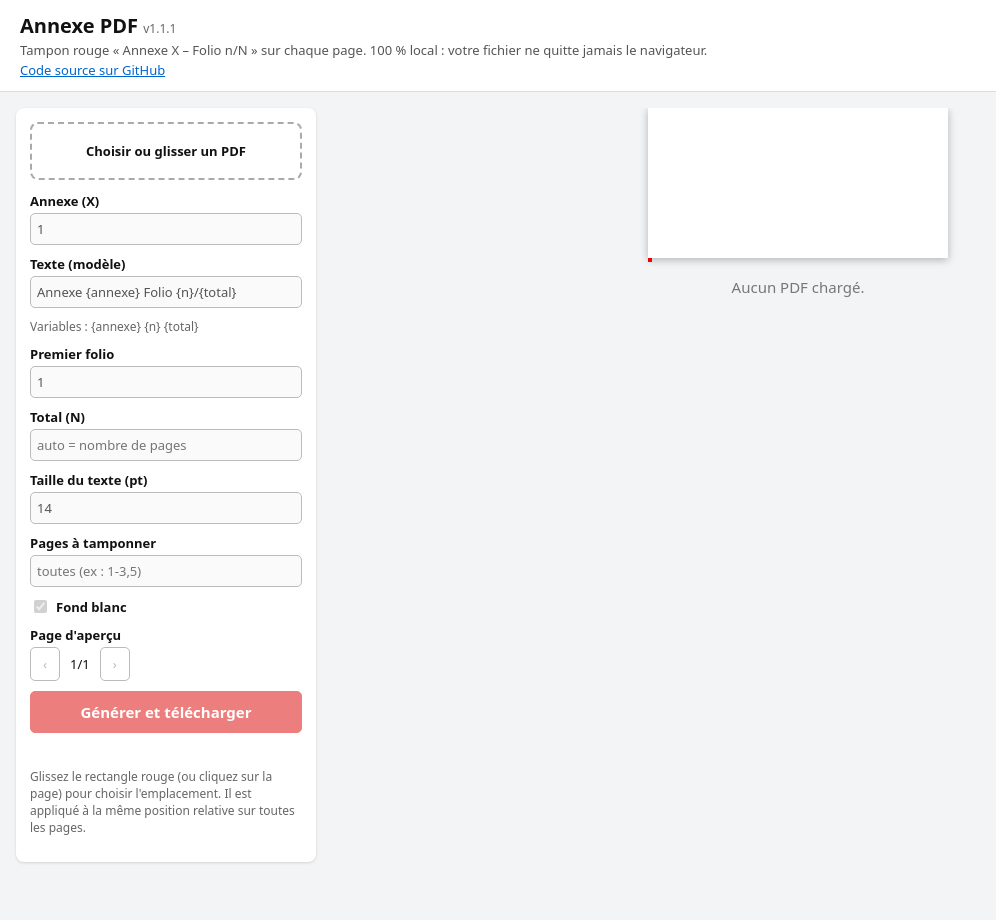
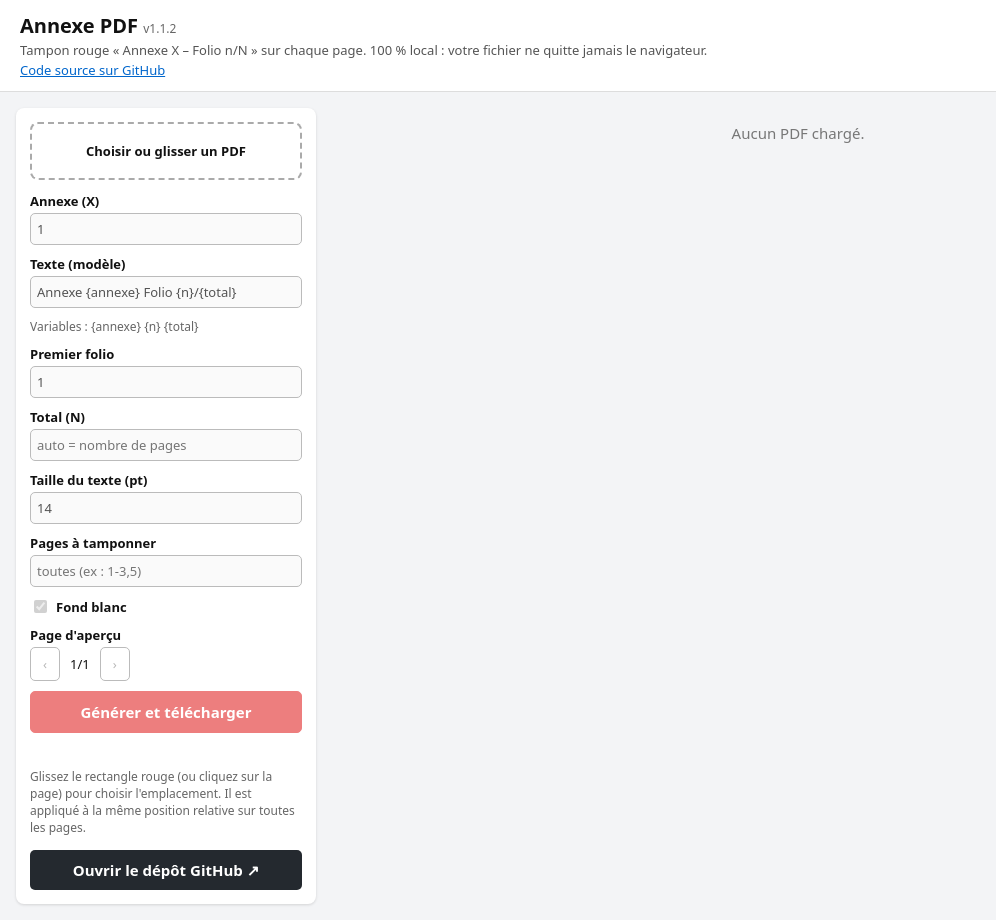
Before and after one commit to DRFRrobin/PDF-annexe-Editor, a plain HTML site: page index.html in a window 1280 px wide. Shown: the whole page, without its empty margins (0-996 px from the left). Before the commit the page ends 878 px from the top, so only its background shows below. Drawn offline with Linux system fonts and the light colour scheme.

Commit message:
v1.1.2: bouton dépôt GitHub dans l'app, correction aperçu vide
Co-Authored-By: Claude Sonnet 5.5 <noreply@anthropic.com>
Claude-Session: https://claude.ai/code/session_01N5bJjMnT78zAkLCyGz6yLh

```diff
--- a/app.js
+++ b/app.js
@@ -1,5 +1,5 @@
 'use strict';
-const APP_VERSION = '1.1.1'; // +0.0.1 à chaque mise à jour (voir CHANGELOG.md)
+const APP_VERSION = '1.1.2'; // +0.0.1 à chaque mise à jour (voir CHANGELOG.md)
 const { PDFDocument, StandardFonts, rgb, degrees } = PDFLib;
 pdfjsLib.GlobalWorkerOptions.workerSrc = 'vendor/pdf.worker.min.js';
 const $ = id => document.getElementById(id);
--- a/index.html
+++ b/index.html
@@ -30,6 +30,7 @@
       <p id="msg" role="status"></p>
     </fieldset>
     <p class="hint">Glissez le rectangle rouge (ou cliquez sur la page) pour choisir l'emplacement. Il est appliqué à la même position relative sur toutes les pages.</p>
+  <a class="repo" href="https://github.com/DRFRrobin/PDF-annexe-Editor" target="_blank" rel="noopener">Ouvrir le dépôt GitHub ↗</a>
   </aside>
   <section id="stage"><div id="wrap" hidden><canvas id="cv"></canvas><div id="box"></div></div><p id="empty">Aucun PDF chargé.</p></section>
 </main>
--- a/style.css
+++ b/style.css
@@ -1,6 +1,8 @@
 *{box-sizing:border-box}
 body{margin:0;font:15px system-ui,sans-serif;background:#f3f4f6;color:#111}
 header{padding:12px 20px;background:#fff;border-bottom:1px solid #ddd}
+.repo{display:block;margin-top:14px;padding:10px;text-align:center;background:#24292f;color:#fff;border-radius:5px;text-decoration:none;font-weight:600}
+.repo:hover{background:#000}
 h1{margin:0;font-size:20px}header p{margin:2px 0 0;color:#555;font-size:13px}
 main{display:flex;gap:16px;padding:16px;align-items:flex-start}
 #panel{width:300px;flex:none;background:#fff;padding:14px;border-radius:8px;box-shadow:0 1px 3px #0002}
@@ -23,3 +25,4 @@ button{padding:7px 12px;border:1px solid #bbb;border-radius:5px;background:#fff;
 #empty{color:#777}
 @media(max-width:760px){main{flex-direction:column}#panel{width:100%}}
 header a{color:#06c;font-size:13px}
+[hidden]{display:none!important}
```
Also changed, not shown: 2 other files.
